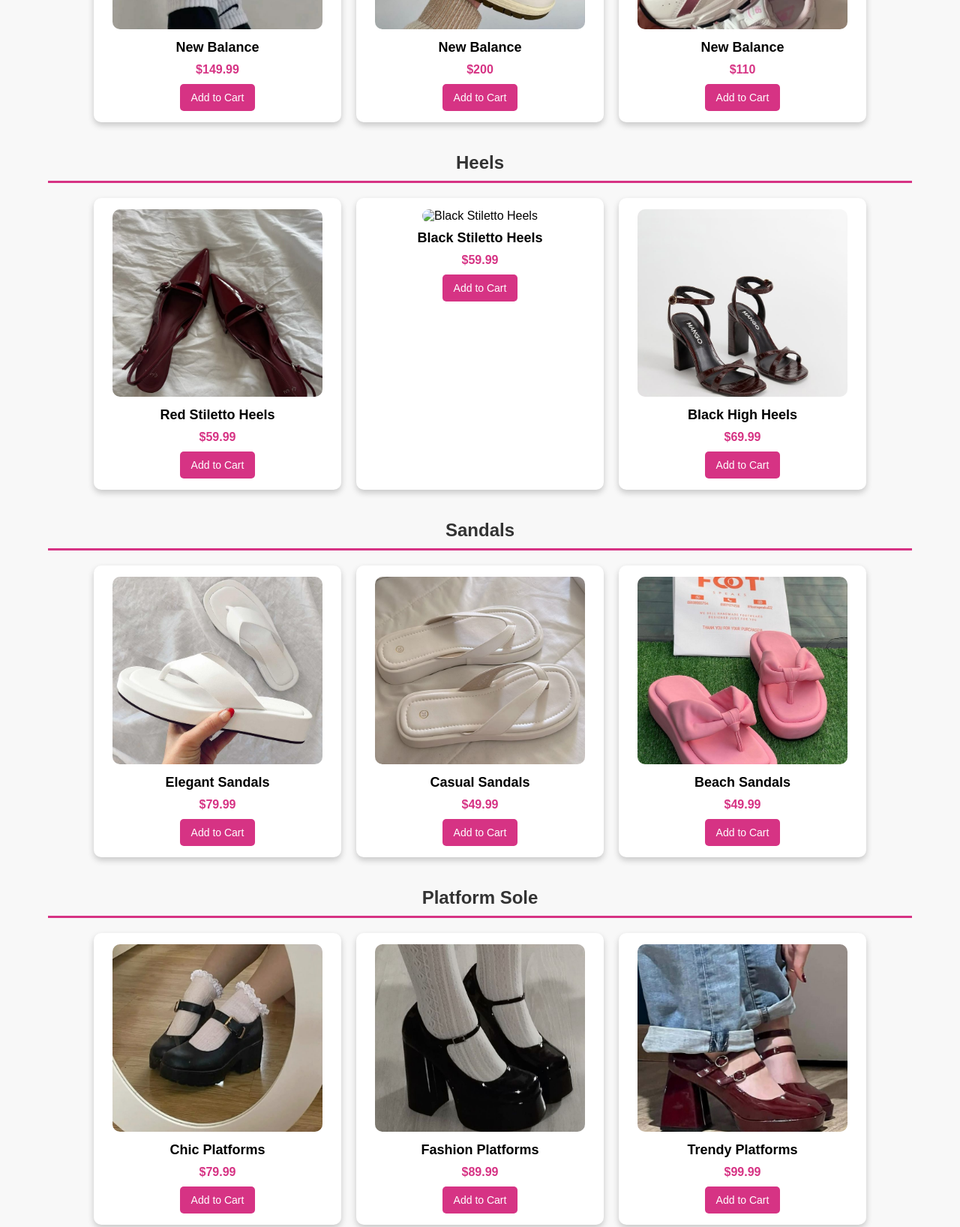
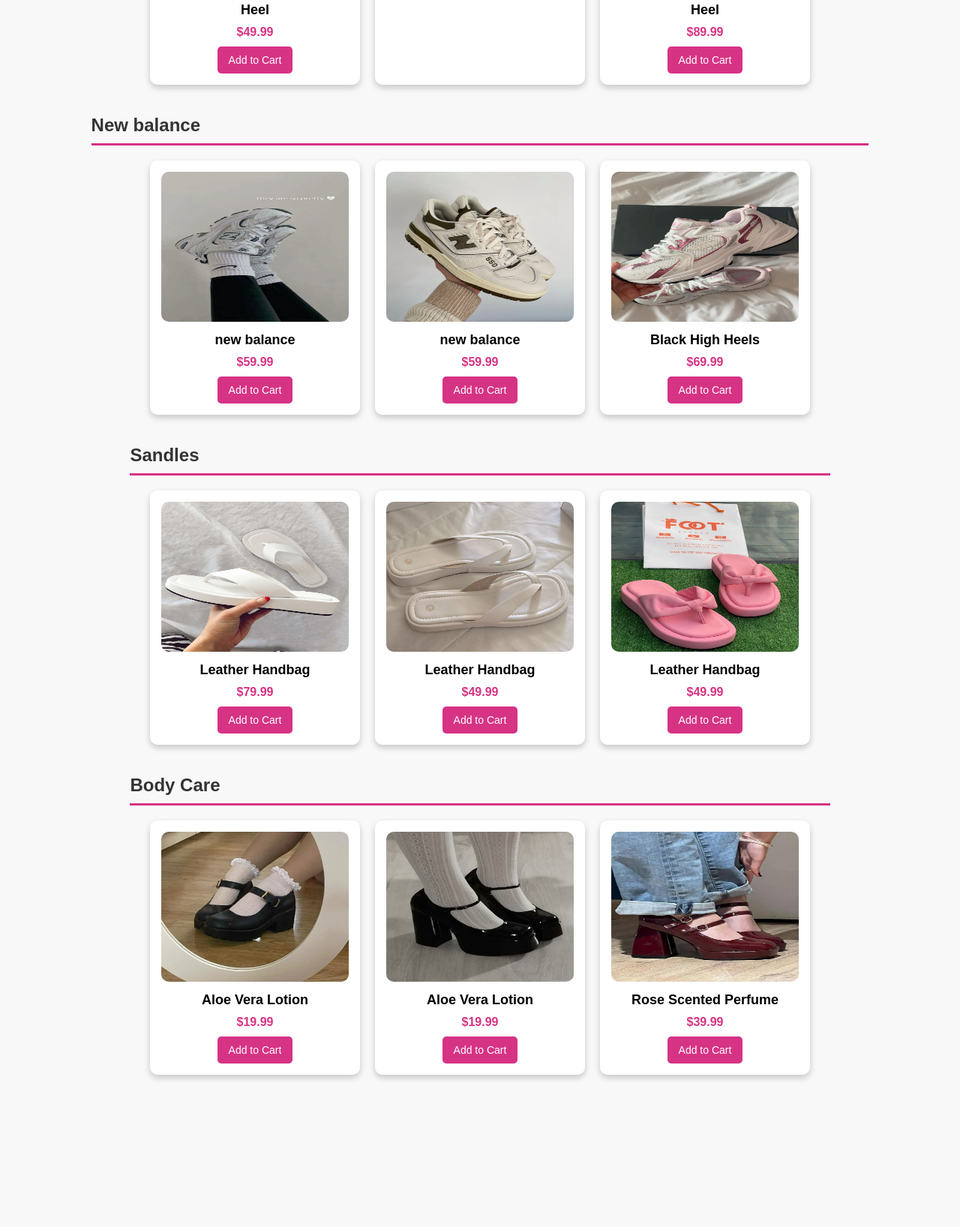
Before and after one commit to bida24-120/shoe-loft, a plain HTML site: page products.html in a window 1280 px wide. Shown: the part 384-2020 px from the top of the page at 75% size. After the commit the page ends 1857 px from the top, so only its background shows below. Drawn offline with Linux system fonts and the light colour scheme.

Commit message:
Update products.html

```diff
--- a/products.html
+++ b/products.html
@@ -3,7 +3,7 @@
 <head>
     <meta charset="UTF-8">
     <meta name="viewport" content="width=device-width, initial-scale=1.0">
-    <title>Product Page - Shoe Loft</title>
+    <title>Product Page - Dineo Feminine Store</title>
     <style>
         body {
             font-family: Arial, sans-serif;
@@ -27,7 +27,6 @@
             color: #333;
             border-bottom: 3px solid #d63384;
             padding-bottom: 10px;
-            text-align: center;
         }
 
         .products {
@@ -39,7 +38,7 @@
 
         .product-card {
             background: white;
-            width: 300px; /* Increased width */
+            width: 250px;
             padding: 15px;
             border-radius: 10px;
             box-shadow: 0 4px 8px rgba(0, 0, 0, 0.2);
@@ -52,9 +51,8 @@
         }
 
         .product-card img {
-            width: 280px; /* Consistent width */
-            height: 250px; /* Consistent height */
-            object-fit: cover; /* Ensures images maintain aspect ratio */
+            width: 100%;
+            height: 200px;
             border-radius: 10px;
         }
 
@@ -91,53 +89,56 @@
 
     <h1>Shop Our Products</h1>
 
-    <!-- New Balance Section -->
-    <div class="category">
-        <h2>New Balance</h2>
+
+      <!-- Jewelry Section -->
+      <div class="category">
+        <h2>Kitten Heels</h2>
         <div class="products">
             <div class="product-card">
-                <img src="new.01.jpg" alt="New Balance 1">
-                <div class="product-name">New Balance</div>
-                <div class="price">$149.99</div>
+                <img src="Heel.01.jpg" alt="Heel">
+                <div class="product-name">Heel</div>
+                <div class="price">$49.99</div>
+                <button class="add-to-cart">Add to Cart</button>
+            </div>
+        <div class="products">
+            <div class="product-card">
+                <img src="Heel.02.jpg" alt="Heel">
+                <div class="product-name">Heel</div>
+                <div class="price">$49.99</div>
                 <button class="add-to-cart">Add to Cart</button>
             </div>
 
             <div class="product-card">
-                <img src="new.02.jpg" alt="New Balance 2">
-                <div class="product-name">New Balance</div>
-                <div class="price">$200</div>
-                <button class="add-to-cart">Add to Cart</button>
-            </div>
-
-            <div class="product-card">
-                <img src="new.03.jpg" alt="New Balance 3">
-                <div class="product-name">New Balance</div>
-                <div class="price">$110</div>
+                <img src="Heel.03.jpg" alt="Heels">
+                <div class="product-name">Heel</div>
+                <div class="price">$89.99</div>
                 <button class="add-to-cart">Add to Cart</button>
             </div>
         </div>
     </div>
 
-    <!-- Heels Section -->
-    <div class="category">
-        <h2>Heels</h2>
+     <!-- Heels Section -->
+     <div class="category">
+         <h2>New balance</h2>
+         <div class="products">
+             <div class="product-card">
+                <img src="new.01.jpg" alt="new balance">
+                <div class="product-name">new balance</div>
+                <div class="price">$59.99</div>
+                <button class="add-to-cart">Add to Cart</button>
+            </div>
         <div class="products">
             <div class="product-card">
-                <img src="Heel.01.jpg" alt="Red Stiletto Heels">
-                <div class="product-name">Red Stiletto Heels</div>
+                <img src="new.02.jpg" alt="new balance">
+                <div class="product-name">new balance</div>
                 <div class="price">$59.99</div>
                 <button class="add-to-cart">Add to Cart</button>
             </div>
 
-            <div class="product-card">
-                <img src="Heel.02.jpg" alt="Black Stiletto Heels">
-                <div class="product-name">Black Stiletto Heels</div>
-                <div class="price">$59.99</div>
-                <button class="add-to-cart">Add to Cart</button>
-            </div>
+
 
             <div class="product-card">
-                <img src="Heel.03.jpg" alt="Black High Heels">
+                <img src="new.03.jpg" alt="Black High Heels">
                 <div class="product-name">Black High Heels</div>
                 <div class="price">$69.99</div>
                 <button class="add-to-cart">Add to Cart</button>
@@ -145,55 +146,55 @@
         </div>
     </div>
 
-    <!-- Sandals Section -->
+    <!-- Bags Section -->
     <div class="category">
-        <h2>Sandals</h2>
+        <h2>Sandles</h2>
         <div class="products">
             <div class="product-card">
-                <img src="sandles.01.jpg" alt="Sandals 1">
-                <div class="product-name">Elegant Sandals</div>
+                <img src="sandles.01.jpg" alt="Leather Handbag">
+                <div class="product-name">Leather Handbag</div>
                 <div class="price">$79.99</div>
                 <button class="add-to-cart">Add to Cart</button>
             </div>
-
             <div class="product-card">
-                <img src="sandles.02.jpg" alt="Sandals 2">
-                <div class="product-name">Casual Sandals</div>
+                <img src="sandles.02.jpg" alt="Leather Handbag">
+                <div class="product-name">Leather Handbag</div>
                 <div class="price">$49.99</div>
                 <button class="add-to-cart">Add to Cart</button>
             </div>
 
+
             <div class="product-card">
-                <img src="sandles.03.jpg" alt="Sandals 3">
-                <div class="product-name">Beach Sandals</div>
+                <img src="sandles.03.jpg" alt="Leather Handbag">
+                <div class="product-name">Leather Handbag</div>
                 <div class="price">$49.99</div>
                 <button class="add-to-cart">Add to Cart</button>
             </div>
         </div>
     </div>
 
-    <!-- Platform Sole Section -->
+    <!-- Body Care Section -->
     <div class="category">
-        <h2>Platform Sole</h2>
+        <h2>Body Care</h2>
         <div class="products">
             <div class="product-card">
-                <img src="Heel.04.jpg" alt="Platform Shoes 1">
-                <div class="product-name">Chic Platforms</div>
-                <div class="price">$79.99</div>
+                <img src="Heel.04.jpg" alt="Bathing essentials vaseline">
+                <div class="product-name">Aloe Vera Lotion</div>
+                <div class="price">$19.99</div>
+                <button class="add-to-cart">Add to Cart</button>
+            </div>
+           <div class="products">
+            <div class="product-card">
+                <img src="Heel.05.jpg" alt="Bathing essentials nivea">
+                <div class="product-name">Aloe Vera Lotion</div>
+                <div class="price">$19.99</div>
                 <button class="add-to-cart">Add to Cart</button>
             </div>
 
             <div class="product-card">
-                <img src="Heel.05.jpg" alt="Platform Shoes 2">
-                <div class="product-name">Fashion Platforms</div>
-                <div class="price">$89.99</div>
-                <button class="add-to-cart">Add to Cart</button>
-            </div>
-
-            <div class="product-card">
-                <img src="Heel.06.jpg" alt="Platform Shoes 3">
-                <div class="product-name">Trendy Platforms</div>
-                <div class="price">$99.99</div>
+                <img src="Heel.06.jpg" alt="Bathing essentials eosos">
+                <div class="product-name">Rose Scented Perfume</div>
+                <div class="price">$39.99</div>
                 <button class="add-to-cart">Add to Cart</button>
             </div>
         </div>
```
